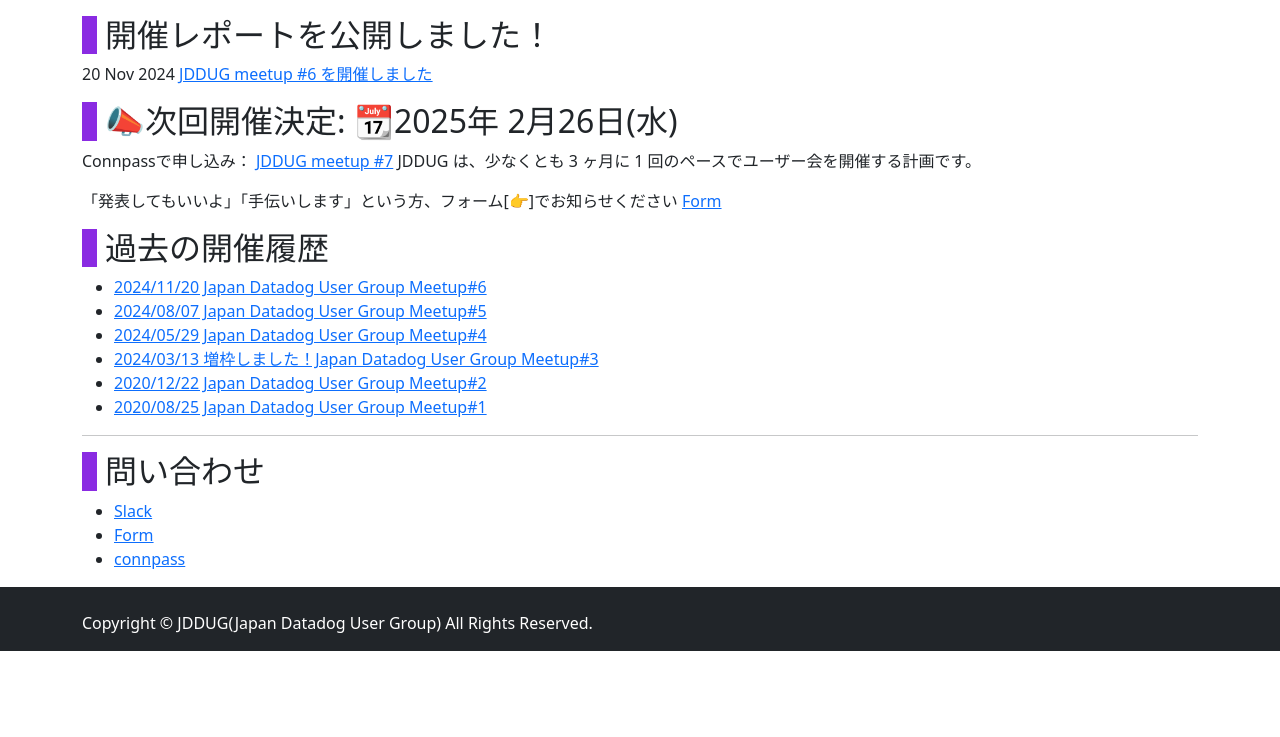
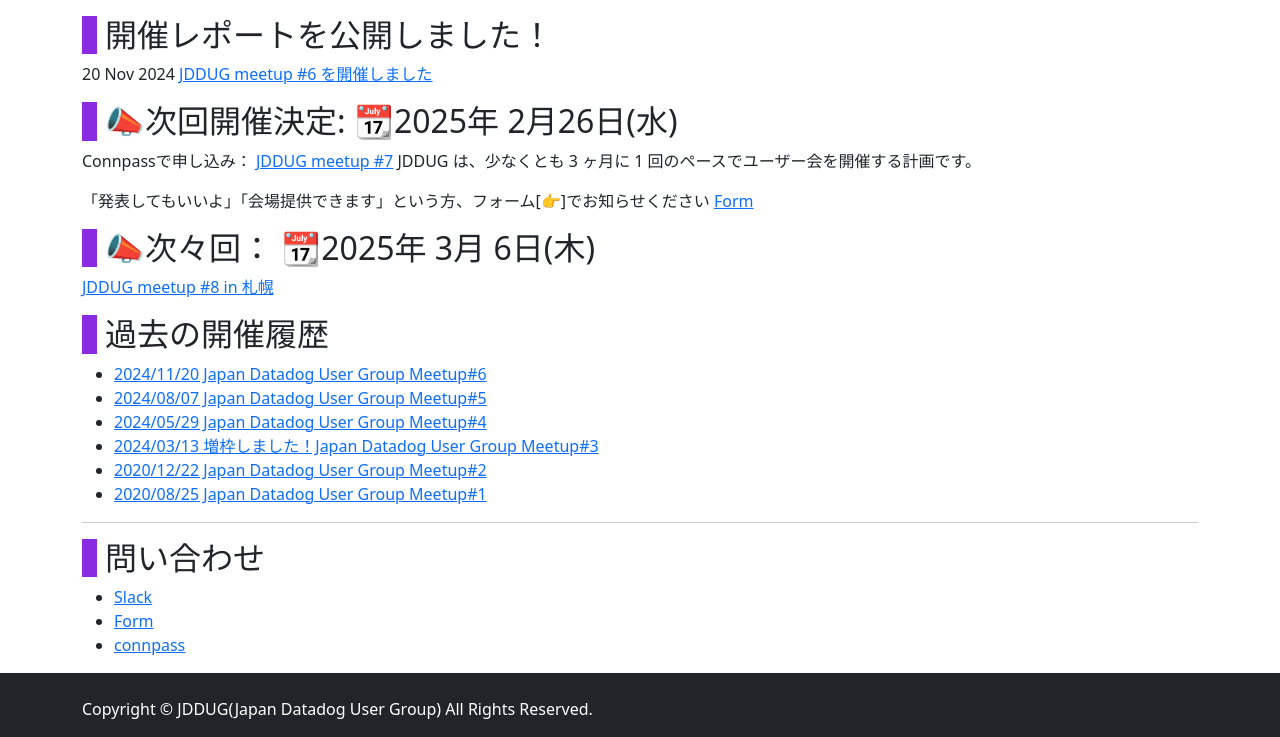
Before and after one commit to jdd-ug/jdd-ug.github.io, a Jekyll site: the page built from index.md, in a window 1280 px wide. Shown: the part 571-1308 px from the top of the page. Built offline with Jekyll 4.4.1, drawn with Linux system fonts in a browser that asks for light colours; before the commit the page ends 1222 px from its top, so only the background shows below that.

Commit message:
Update index.md

```diff
--- a/index.md
+++ b/index.md
@@ -20,8 +20,11 @@
 Connpassで申し込み： [JDDUG meetup #7](https://datadog-jp.connpass.com/event/343144/)
 JDDUG は、少なくとも 3 ヶ月に 1 回のペースでユーザー会を開催する計画です。
 
-「発表してもいいよ」「手伝いします」という方、フォーム[👉]でお知らせください
+「発表してもいいよ」「会場提供できます」という方、フォーム[👉]でお知らせください
 [Form](https://forms.gle/SoJrRUvX4FcysogP9)
+
+## 📣次々回： 📆2025年 3月 6日(木)
+[JDDUG meetup #8 in 札幌](https://datadog-jp.connpass.com/event/344084/)
 
 ## 過去の開催履歴
 
```
